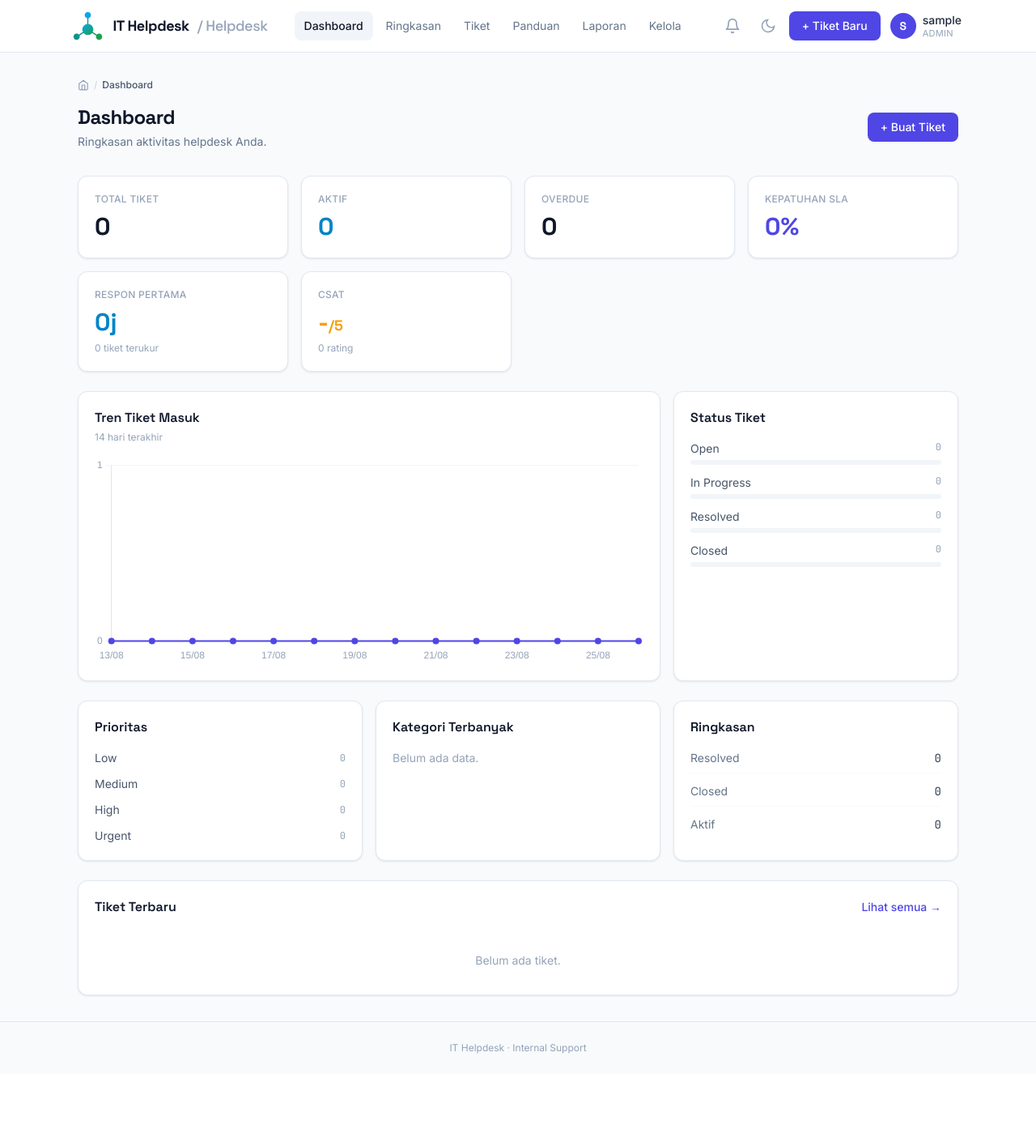
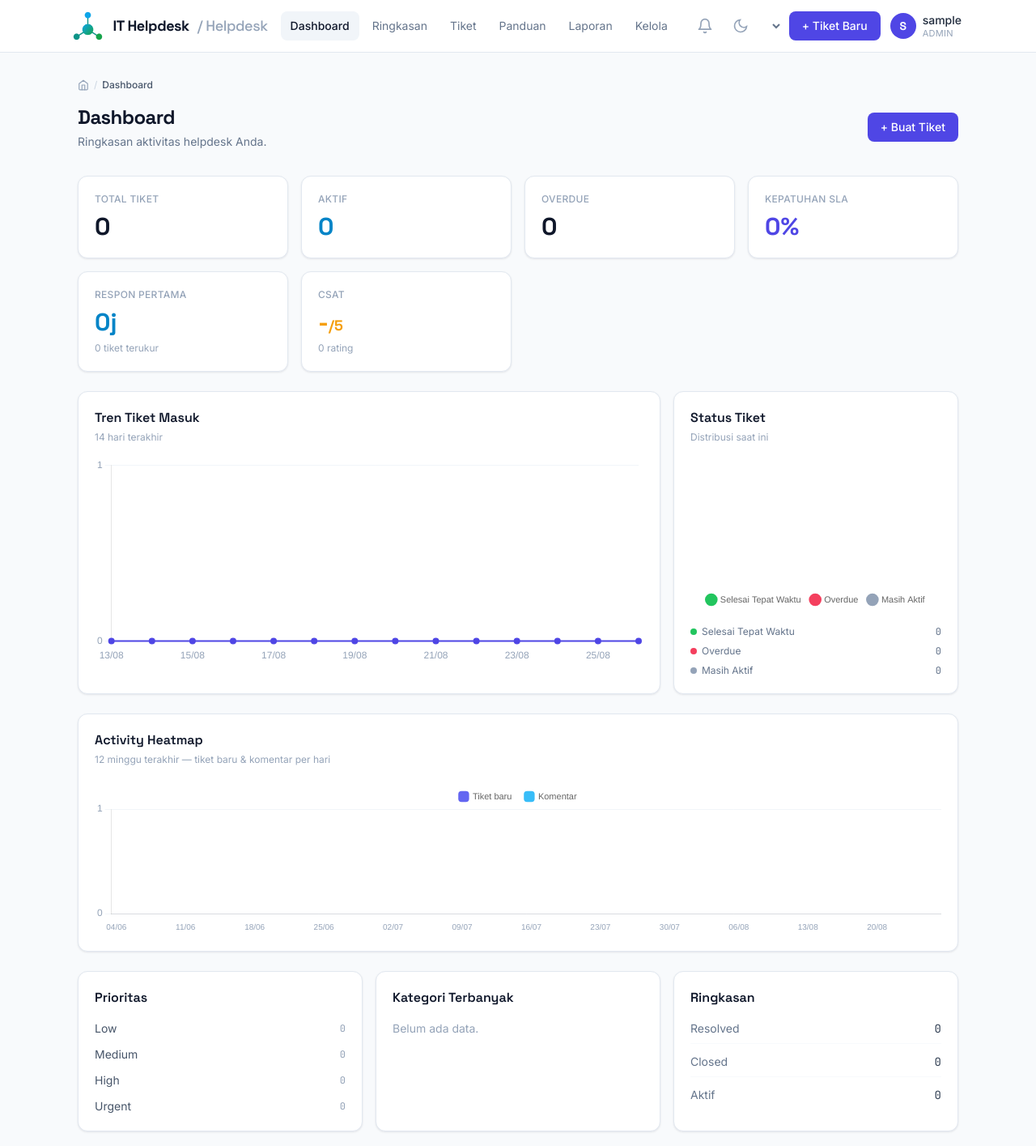
Before and after one commit to maulanaldimas/helpdesk-tiket, a Django app: page / in a window 1280 px wide. Shown: the top 1415 px of the page at 81% size. Before the commit the page ends 1301 px from the top, so only its background shows below. Run offline with Django 5.2, Linux system fonts and the light colour scheme; the visitor is signed in with stand-in values (Sample User, id 1); data comes from the database, SQL or seed files in the repository; data that the repository does not hold is empty; parts of the project's set-up code (start-up, migrations or seed data) failed here and were passed over; some libraries are stand-ins or nearby versions.

Commit message:
feat: add heatmap chart, SLA donut chart, i18n toggle, and dashboard canvas elements
- Dashboard: stacked bar heatmap (12 weeks tickets+comments) and SLA doughnut chart
- i18n: LocaleMiddleware, language toggle (ID/EN) in navbar, en translations
- Locale: en/id .po/.mo files with 51 translated strings
- Templates: i18n tags on base.html, dashboard.html, login.html nav items
- Tests: 9 new (DashboardHeatmapSLATests, LanguageToggleTests, HealthcheckTests)

```diff
--- a/helpdesk/urls.py
+++ b/helpdesk/urls.py
@@ -2,6 +2,7 @@ from django.contrib import admin
 from django.urls import path, include
 from django.contrib.auth import views as auth_views
 from django.http import JsonResponse
+from django.views.i18n import set_language
 
 
 class BrandLoginView(auth_views.LoginView):
@@ -34,6 +35,7 @@ def healthcheck(request):
 urlpatterns = [
     path('admin/', admin.site.urls),
     path('health/', healthcheck, name='healthcheck'),
+    path('i18n/set_language/', set_language, name='set_language'),
     path('login/', BrandLoginView.as_view(template_name='tickets/login.html', redirect_authenticated_user=True), name='login'),
     path('logout/', auth_views.LogoutView.as_view(next_page='login'), name='logout'),
     path('password-reset/', auth_views.PasswordResetView.as_view(
--- a/tickets/templates/tickets/base.html
+++ b/tickets/templates/tickets/base.html
@@ -1,4 +1,4 @@
-{% load static %}
+{% load static i18n %}
 <!DOCTYPE html>
 <html lang="id" class="">
 <head>
@@ -147,16 +147,16 @@
 
             {% if user.is_authenticated %}
             <nav class="hidden md:flex items-center gap-1 text-sm">
-                <a href="{% url 'dashboard' %}" class="px-3 py-2 rounded-lg text-slate-500 hover:text-slate-900 hover:bg-slate-100 transition {% if request.resolver_match.url_name == 'dashboard' %}text-slate-900 bg-slate-100 font-medium{% endif %}">Dashboard</a>
-                <a href="{% url 'my_dashboard' %}" class="px-3 py-2 rounded-lg text-slate-500 hover:text-slate-900 hover:bg-slate-100 transition {% if request.resolver_match.url_name == 'my_dashboard' %}text-slate-900 bg-slate-100 font-medium{% endif %}">Ringkasan</a>
-                <a href="{% url 'ticket_list' %}" class="px-3 py-2 rounded-lg text-slate-500 hover:text-slate-900 hover:bg-slate-100 transition {% if request.resolver_match.url_name == 'ticket_list' %}text-slate-900 bg-slate-100 font-medium{% endif %}">Tiket</a>
-                <a href="{% url 'article_list' %}" class="px-3 py-2 rounded-lg text-slate-500 hover:text-slate-900 hover:bg-slate-100 transition {% if request.resolver_match.url_name == 'article_list' %}text-slate-900 bg-slate-100 font-medium{% endif %}">Panduan</a>
-                <a href="{% url 'report_page' %}" class="px-3 py-2 rounded-lg text-slate-500 hover:text-slate-900 hover:bg-slate-100 transition {% if request.resolver_match.url_name == 'report_page' %}text-slate-900 bg-slate-100 font-medium{% endif %}">Laporan</a>
+                <a href="{% url 'dashboard' %}" class="px-3 py-2 rounded-lg text-slate-500 hover:text-slate-900 hover:bg-slate-100 transition {% if request.resolver_match.url_name == 'dashboard' %}text-slate-900 bg-slate-100 font-medium{% endif %}">{% trans "Dashboard" %}</a>
+                <a href="{% url 'my_dashboard' %}" class="px-3 py-2 rounded-lg text-slate-500 hover:text-slate-900 hover:bg-slate-100 transition {% if request.resolver_match.url_name == 'my_dashboard' %}text-slate-900 bg-slate-100 font-medium{% endif %}">{% trans "Ringkasan" %}</a>
+                <a href="{% url 'ticket_list' %}" class="px-3 py-2 rounded-lg text-slate-500 hover:text-slate-900 hover:bg-slate-100 transition {% if request.resolver_match.url_name == 'ticket_list' %}text-slate-900 bg-slate-100 font-medium{% endif %}">{% trans "Tiket" %}</a>
+                <a href="{% url 'article_list' %}" class="px-3 py-2 rounded-lg text-slate-500 hover:text-slate-900 hover:bg-slate-100 transition {% if request.resolver_match.url_name == 'article_list' %}text-slate-900 bg-slate-100 font-medium{% endif %}">{% trans "Panduan" %}</a>
+                <a href="{% url 'report_page' %}" class="px-3 py-2 rounded-lg text-slate-500 hover:text-slate-900 hover:bg-slate-100 transition {% if request.resolver_match.url_name == 'report_page' %}text-slate-900 bg-slate-100 font-medium{% endif %}">{% trans "Laporan" %}</a>
 
                 {% if user_is_admin %}
                 <details class="dropdown relative">
                     <summary class="px-3 py-2 rounded-lg text-slate-500 hover:text-slate-900 hover:bg-slate-100 cursor-pointer {% if request.resolver_match.url_name in 'user_list,user_create,company_list,category_list,article_create,article_edit' %}text-slate-900 bg-slate-100 font-medium{% endif %}">
-                        Kelola
+                        {% trans "Kelola" %}
                     </summary>
                     <div class="absolute left-0 mt-2 w-48 bg-white rounded-xl border border-slate-200 shadow-lg py-1.5 text-sm text-slate-700">
                         <a href="{% url 'user_list' %}" class="block px-4 py-2 hover:bg-slate-50">Users</a>
@@ -180,7 +180,7 @@
             </nav>
 
             <div class="flex items-center gap-1.5 sm:gap-2">
-                <a href="{% url 'notification_list' %}" class="relative text-slate-400 hover:text-slate-700 transition p-2 rounded-lg hover:bg-slate-100" title="Notifikasi" id="notif-bell">
+                <a href="{% url 'notification_list' %}" class="relative text-slate-400 hover:text-slate-700 transition p-2 rounded-lg hover:bg-slate-100" title="{% trans 'Notifikasi' %}" id="notif-bell">
                     <svg xmlns="http://www.w3.org/2000/svg" class="w-5 h-5" viewBox="0 0 24 24" fill="none" stroke="currentColor" stroke-width="2" stroke-linecap="round" stroke-linejoin="round">
                         <path d="M6 8a6 6 0 0 1 12 0c0 7 3 9 3 9H3s3-2 3-9"/><path d="M10.3 21a1.94 1.94 0 0 0 3.4 0"/>
                     </svg>
@@ -192,7 +192,20 @@
                     <svg id="moon-icon" xmlns="http://www.w3.org/2000/svg" class="w-5 h-5" viewBox="0 0 24 24" fill="none" stroke="currentColor" stroke-width="2"><path d="M21 12.79A9 9 0 1 1 11.21 3 7 7 0 0 0 21 12.79z"/></svg>
                 </button>
 
-                <a href="{% url 'ticket_create' %}" class="btn btn-primary">+ Tiket Baru</a>
+                <form action="{% url 'set_language' %}" method="post" class="inline">
+                    {% csrf_token %}
+                    <input name="next" type="hidden" value="{{ request.path }}">
+                    <select name="language" onchange="this.form.submit()" class="text-xs border-0 bg-transparent text-slate-500 hover:text-slate-900 cursor-pointer py-1 px-1 rounded hover:bg-slate-100 transition font-medium">
+                        {% get_current_language as CURRENT_LANG %}
+                        {% get_available_languages as AVAILABLE_LANGUAGES %}
+                        {% get_language_info_list for AVAILABLE_LANGUAGES as languages %}
+                        {% for lang in languages %}
+                            <option value="{{ lang.code }}" {% if lang.code == CURRENT_LANG %}selected{% endif %}>{{ lang.name_local|truncatechars:2 }}</option>
+                        {% endfor %}
+                    </select>
+                </form>
+
+                <a href="{% url 'ticket_create' %}" class="btn btn-primary">{% trans "+ Tiket Baru" %}</a>
 
                 <details class="dropdown relative">
                     <summary class="flex items-center gap-2 cursor-pointer select-none p-1 rounded-lg hover:bg-slate-100">
@@ -211,17 +224,17 @@
                             <p class="font-medium text-slate-900">{{ user.username }}</p>
                             <p class="text-xs text-slate-400">{{ user.email|default:'tidak ada email' }}</p>
                         </div>
-                        <a href="{% url 'profile' %}" class="block px-4 py-2 hover:bg-slate-50">Profil Saya</a>
-                        <a href="{% url 'change_password' %}" class="block px-4 py-2 hover:bg-slate-50">Ubah Password</a>
+                        <a href="{% url 'profile' %}" class="block px-4 py-2 hover:bg-slate-50">{% trans "Profil Saya" %}</a>
+                        <a href="{% url 'change_password' %}" class="block px-4 py-2 hover:bg-slate-50">{% trans "Ubah Password" %}</a>
                         <form action="{% url 'logout' %}" method="post" class="border-t border-slate-100">
                             {% csrf_token %}
-                            <button type="submit" class="w-full text-left px-4 py-2 text-rose-600 hover:bg-rose-50">Logout</button>
+                            <button type="submit" class="w-full text-left px-4 py-2 text-rose-600 hover:bg-rose-50">{% trans "Logout" %}</button>
                         </form>
                     </div>
                 </details>
             </div>
             {% else %}
-                <a href="{% url 'login' %}" class="btn btn-primary">Masuk</a>
+                <a href="{% url 'login' %}" class="btn btn-primary">{% trans "Masuk" %}</a>
             {% endif %}
         </div>
 
--- a/tickets/templates/tickets/dashboard.html
+++ b/tickets/templates/tickets/dashboard.html
@@ -1,43 +1,44 @@
 {% extends 'tickets/base.html' %}
+{% load i18n %}
 
-{% block title %}Dashboard{% endblock %}
+{% block title %}{% trans "Dashboard" %}{% endblock %}
 
 {% block content %}
 {% include 'tickets/breadcrumbs.html' %}
 
 <div class="flex items-center justify-between mb-8">
     <div>
-        <h1 class="page-title">Dashboard</h1>
-        <p class="page-sub">Ringkasan aktivitas helpdesk Anda.</p>
+        <h1 class="page-title">{% trans "Dashboard" %}</h1>
+        <p class="page-sub">{% trans "Ringkasan aktivitas helpdesk Anda." %}</p>
     </div>
-    <a href="{% url 'ticket_create' %}" class="btn btn-primary">+ Buat Tiket</a>
+    <a href="{% url 'ticket_create' %}" class="btn btn-primary">{% trans "+ Buat Tiket" %}</a>
 </div>
 
 <div class="grid grid-cols-2 lg:grid-cols-4 gap-3 sm:gap-4 mb-6">
     <div class="card p-4 sm:p-5">
-        <p class="text-xs text-slate-400 font-medium uppercase tracking-wide">Total Tiket</p>
+        <p class="text-xs text-slate-400 font-medium uppercase tracking-wide">{% trans "Total Tiket" %}</p>
         <p class="font-display text-3xl font-bold text-slate-900 mt-2">{{ total }}</p>
     </div>
     <div class="card p-4 sm:p-5">
-        <p class="text-xs text-slate-400 font-medium uppercase tracking-wide">Aktif</p>
+        <p class="text-xs text-slate-400 font-medium uppercase tracking-wide">{% trans "Aktif" %}</p>
         <p class="font-display text-3xl font-bold text-sky-600 mt-2">{{ status_counts.open|add:status_counts.in_progress }}</p>
     </div>
     <div class="card p-4 sm:p-5 {% if overdue_count > 0 %}border-rose-200{% endif %}">
         <p class="text-xs text-slate-400 font-medium uppercase tracking-wide flex items-center gap-1.5">
             {% if overdue_count > 0 %}<span class="w-1.5 h-1.5 rounded-full bg-rose-500 signal-dot"></span>{% endif %}
-            Overdue
+            {% trans "Overdue" %}
         </p>
         <p class="font-display text-3xl font-bold {% if overdue_count > 0 %}text-rose-600{% else %}text-slate-900{% endif %} mt-2">{{ overdue_count }}</p>
     </div>
     <div class="card p-4 sm:p-5">
-        <p class="text-xs text-slate-400 font-medium uppercase tracking-wide">Kepatuhan SLA</p>
+        <p class="text-xs text-slate-400 font-medium uppercase tracking-wide">{% trans "Kepatuhan SLA" %}</p>
         <p class="font-display text-3xl font-bold text-indigo-600 mt-2">{{ sla_compliance }}%</p>
         {% if avg_resolution_hours %}
             <p class="text-xs text-slate-400 mt-1.5">Resolusi: {{ avg_resolution_hours }} jam</p>
         {% endif %}
     </div>
     <div class="card p-4 sm:p-5">
-        <p class="text-xs text-slate-400 font-medium uppercase tracking-wide">Respon Pertama</p>
+        <p class="text-xs text-slate-400 font-medium uppercase tracking-wide">{% trans "Respon Pertama" %}</p>
         <p class="font-display text-3xl font-bold text-sky-600 mt-2">{{ avg_first_response_hours }}j</p>
         <p class="text-xs text-slate-400 mt-1.5">{{ total_with_frt }} tiket terukur</p>
     </div>
@@ -50,34 +51,38 @@
 
 <div class="grid grid-cols-1 lg:grid-cols-3 gap-4 mb-6">
     <div class="card p-5 lg:col-span-2">
-        <h2 class="font-display font-semibold text-slate-900 mb-4">Tren Tiket Masuk</h2>
-        <p class="text-xs text-slate-400 -mt-3 mb-4">14 hari terakhir</p>
+        <h2 class="font-display font-semibold text-slate-900 mb-1">{% trans "Tren Tiket Masuk" %}</h2>
+        <p class="text-xs text-slate-400 mb-4">{% trans "14 hari terakhir" %}</p>
         <div class="relative h-64">
             <canvas id="trendChart"></canvas>
         </div>
     </div>
 
     <div class="card p-5">
-        <h2 class="font-display font-semibold text-slate-900 mb-4">Status Tiket</h2>
-        <div class="space-y-3">
-            {% for s in status_data %}
-                <div>
-                    <div class="flex justify-between text-sm mb-1">
-                        <span class="text-slate-600">{{ s.label }}</span>
-                        <span class="font-mono text-xs text-slate-400">{{ s.count }}</span>
-                    </div>
-                    <div class="w-full bg-slate-100 rounded-full h-1.5">
-                        <div class="rounded-full h-1.5 {% if s.value == 'open' %}bg-emerald-500{% elif s.value == 'in_progress' %}bg-sky-500{% elif s.value == 'resolved' %}bg-slate-400{% else %}bg-slate-300{% endif %}" style="width: {% widthratio s.count total 100 %}%"></div>
-                    </div>
-                </div>
-            {% endfor %}
+        <h2 class="font-display font-semibold text-slate-900 mb-1">{% trans "Status Tiket" %}</h2>
+        <p class="text-xs text-slate-400 mb-4">Distribusi saat ini</p>
+        <div class="relative h-48 mb-4">
+            <canvas id="slaChart"></canvas>
         </div>
+        <div class="space-y-2 text-xs text-slate-500">
+            <div class="flex justify-between"><span class="flex items-center gap-1.5"><span class="w-2 h-2 rounded-full bg-green-500"></span>Selesai Tepat Waktu</span><span class="font-mono">{{ sla_on_time }}</span></div>
+            <div class="flex justify-between"><span class="flex items-center gap-1.5"><span class="w-2 h-2 rounded-full bg-rose-500"></span>Overdue</span><span class="font-mono">{{ sla_overdue_count }}</span></div>
+            <div class="flex justify-between"><span class="flex items-center gap-1.5"><span class="w-2 h-2 rounded-full bg-slate-400"></span>Masih Aktif</span><span class="font-mono">{{ sla_still_active }}</span></div>
+        </div>
+    </div>
+</div>
+
+<div class="card p-5 mb-6">
+    <h2 class="font-display font-semibold text-slate-900 mb-1">{% trans "Activity Heatmap" %}</h2>
+    <p class="text-xs text-slate-400 mb-4">{% trans "12 minggu terakhir — tiket baru & komentar per hari" %}</p>
+    <div class="relative h-48">
+        <canvas id="heatmapChart"></canvas>
     </div>
 </div>
 
 <div class="grid grid-cols-1 lg:grid-cols-3 gap-4 mb-6">
     <div class="card p-5">
-        <h2 class="font-display font-semibold text-slate-900 mb-4">Prioritas</h2>
+        <h2 class="font-display font-semibold text-slate-900 mb-4">{% trans "Prioritas" %}</h2>
         <div class="space-y-3">
             {% for p in priority_data %}
                 <div class="flex items-center justify-between text-sm">
@@ -89,7 +94,7 @@
     </div>
 
     <div class="card p-5">
-        <h2 class="font-display font-semibold text-slate-900 mb-4">Kategori Terbanyak</h2>
+        <h2 class="font-display font-semibold text-slate-900 mb-4">{% trans "Kategori Terbanyak" %}</h2>
         <div class="space-y-2">
             {% for cat in category_breakdown %}
                 <div class="flex justify-between items-center text-sm py-1.5 border-b border-slate-50 last:border-0">
@@ -103,7 +108,7 @@
     </div>
 
     <div class="card p-5">
-        <h2 class="font-display font-semibold text-slate-900 mb-4">Ringkasan</h2>
+        <h2 class="font-display font-semibold text-slate-900 mb-4">{% trans "Ringkasan" %}</h2>
         <div class="space-y-3 text-sm">
             <div class="flex justify-between items-center border-b border-slate-50 pb-2">
                 <span class="text-slate-500">Resolved</span>
@@ -124,7 +129,7 @@
 {% if staff_workload %}
 <div class="card mb-6">
     <div class="p-5 pb-3">
-        <h2 class="font-display font-semibold text-slate-900">Beban Tiket per Staff</h2>
+        <h2 class="font-display font-semibold text-slate-900">{% trans "Beban Tiket per Staff" %}</h2>
     </div>
     <div class="overflow-x-auto">
         <table class="w-full text-sm">
@@ -156,8 +161,8 @@
 
 <div class="card">
     <div class="flex items-center justify-between p-5 pb-3">
-        <h2 class="font-display font-semibold text-slate-900">Tiket Terbaru</h2>
-        <a href="{% url 'ticket_list' %}" class="text-sm font-medium text-indigo-600 hover:text-indigo-500">Lihat semua →</a>
+        <h2 class="font-display font-semibold text-slate-900">{% trans "Tiket Terbaru" %}</h2>
+        <a href="{% url 'ticket_list' %}" class="text-sm font-medium text-indigo-600 hover:text-indigo-500">{% trans "Lihat semua →" %}</a>
     </div>
     <div class="divide-y divide-slate-100">
         {% for t in recent_tickets %}
@@ -205,6 +210,69 @@ document.addEventListener('DOMContentLoaded', function () {
             }
         }
     });
+
+    // Activity Heatmap — bar chart 12 minggu
+    var heatCtx = document.getElementById('heatmapChart');
+    if (heatCtx) {
+        new Chart(heatCtx, {
+            type: 'bar',
+            data: {
+                labels: {{ heatmap_labels|safe }},
+                datasets: [
+                    {
+                        label: 'Tiket baru',
+                        data: {{ heatmap_tickets_data }},
+                        backgroundColor: '#6366f1',
+                        borderRadius: 2,
+                        barPercentage: 0.8,
+                    },
+                    {
+                        label: 'Komentar',
+                        data: {{ heatmap_comments_data }},
+                        backgroundColor: '#38bdf8',
+                        borderRadius: 2,
+                        barPercentage: 0.8,
+                    }
+                ]
+            },
+            options: {
+                responsive: true,
+                maintainAspectRatio: false,
+                plugins: {
+                    legend: { position: 'top', labels: { usePointStyle: true, pointStyle: 'rectRounded', padding: 16, font: { size: 11 } } }
+                },
+                scales: {
+                    y: { beginAtZero: true, stacked: true, ticks: { stepSize: 1, precision: 0, color: '#94a3b8' }, grid: { color: '#f1f5f9' } },
+                    x: { stacked: true, ticks: { color: '#94a3b8', maxTicksLimit: 12, font: { size: 10 } }, grid: { display: false } }
+                }
+            }
+        });
+    }
+
+    // SLA Donut
+    var slaCtx = document.getElementById('slaChart');
+    if (slaCtx) {
+        new Chart(slaCtx, {
+            type: 'doughnut',
+            data: {
+                labels: ['Selesai Tepat Waktu', 'Overdue', 'Masih Aktif'],
+                datasets: [{
+                    data: [{{ sla_on_time }}, {{ sla_overdue_count }}, {{ sla_still_active }}],
+                    backgroundColor: ['#22c55e', '#f43f5e', '#94a3b8'],
+                    borderWidth: 0,
+                    spacing: 2,
+                }]
+            },
+            options: {
+                responsive: true,
+                maintainAspectRatio: false,
+                cutout: '65%',
+                plugins: {
+                    legend: { position: 'bottom', labels: { usePointStyle: true, pointStyle: 'circle', padding: 12, font: { size: 11 } } }
+                }
+            }
+        });
+    }
 });
 </script>
 {% endblock %}
--- a/tickets/views.py
+++ b/tickets/views.py
@@ -860,6 +860,26 @@ def dashboard(request):
 
     recent_tickets = tickets.select_related('company', 'category').order_by('-created_at')[:5]
 
+    # Activity heatmap — aktivitas per hari dalam 12 minggu terakhir (84 hari)
+    heatmap_labels = []
+    heatmap_data = []
+    heatmap_tickets_data = []
+    heatmap_comments_data = []
+    for i in range(83, -1, -1):
+        day = today - timedelta(days=i)
+        heatmap_labels.append(day.strftime('%d/%m'))
+        day_count = Activity.objects.filter(created_at__date=day).count()
+        heatmap_data.append(day_count)
+        heatmap_tickets_data.append(Ticket.objects.filter(created_at__date=day).count())
+        heatmap_comments_data.append(Comment.objects.filter(created_at__date=day).count())
+
+    # SLA compliance chart data (donut)
+    sla_on_time = on_time_count
+    sla_overdue_count = tickets.exclude(status__in=['resolved', 'closed']).filter(
+        sla_deadline__lt=timezone.now()
+    ).count()
+    sla_still_active = total - total_closed - sla_overdue_count
+
     return render(request, 'tickets/dashboard.html', {
         'total': total,
         'status_counts': status_counts,
@@ -878,6 +898,13 @@ def dashboard(request):
         'trend_counts': trend_counts,
         'staff_workload': staff_workload,
         'recent_tickets': recent_tickets,
+        'heatmap_labels': heatmap_labels,
+        'heatmap_data': heatmap_data,
+        'heatmap_tickets_data': heatmap_tickets_data,
+        'heatmap_comments_data': heatmap_comments_data,
+        'sla_on_time': sla_on_time,
+        'sla_overdue_count': sla_overdue_count,
+        'sla_still_active': max(0, sla_still_active),
         'breadcrumbs': [{'label': 'Dashboard'}],
     })
 
```
Also changed, not shown: helpdesk/settings.py (+10 -0 lines), tickets/templates/tickets/login.html (+5 -5 lines), tickets/tests.py (+78 -0 lines), locale/en/LC_MESSAGES/django.po (added), locale/id/LC_MESSAGES/django.po (added), 2 other files.
